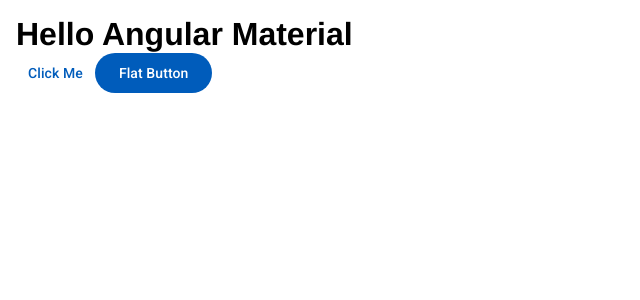
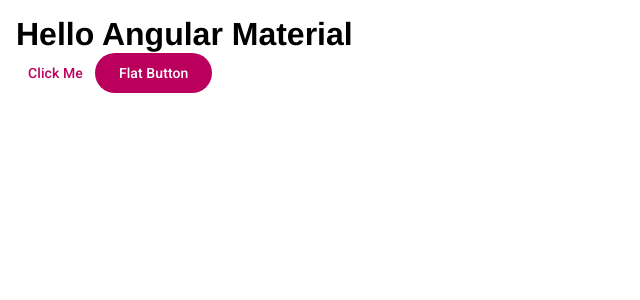
Before and after one commit to matiasArt/UDEMY-ANGULAR-MATERIAL-ADVANCED, an Angular app: page / in a window 1280 px wide. Shown: the top 300 px of the page, without its empty margins (0-640 px from the left). Built offline with nearby package versions, Linux system fonts and the light colour scheme.

Commit message:
mixim paleta colores basico

```diff
--- a/src/styles.scss
+++ b/src/styles.scss
@@ -1,16 +1,6 @@
 // Custom Theming for Angular Material
 // For more information: https://material.angular.dev/guide/theming
 @use '@angular/material' as mat;
-
-html {
-  @include mat.theme((color: (theme-type: light,
-        primary: mat.$azure-palette,
-        tertiary: mat.$blue-palette,
-      ),
-      typography: Roboto,
-      density: 0,
-    ));
-}
 
 /* You can add global styles to this file, and also import other style files */
 
@@ -31,3 +21,14 @@
   padding: 0;
   margin: 0;
 }
+
+:root{
+  @include mat.theme((
+    color:(
+      primary: mat.$rose-palette,// secundary se puede poner pero vine basicamente en el primary ahora (se puede cambiar)
+      tertiary: mat.$orange-palette // El accent de antes
+    ),
+    typography: Roboto, // se puede seleccionar un font o poner un mapa de fonts
+    density: 0 // densidad de los componentes de angular material mas espaciados o mas compactos
+  ));
+}
```
